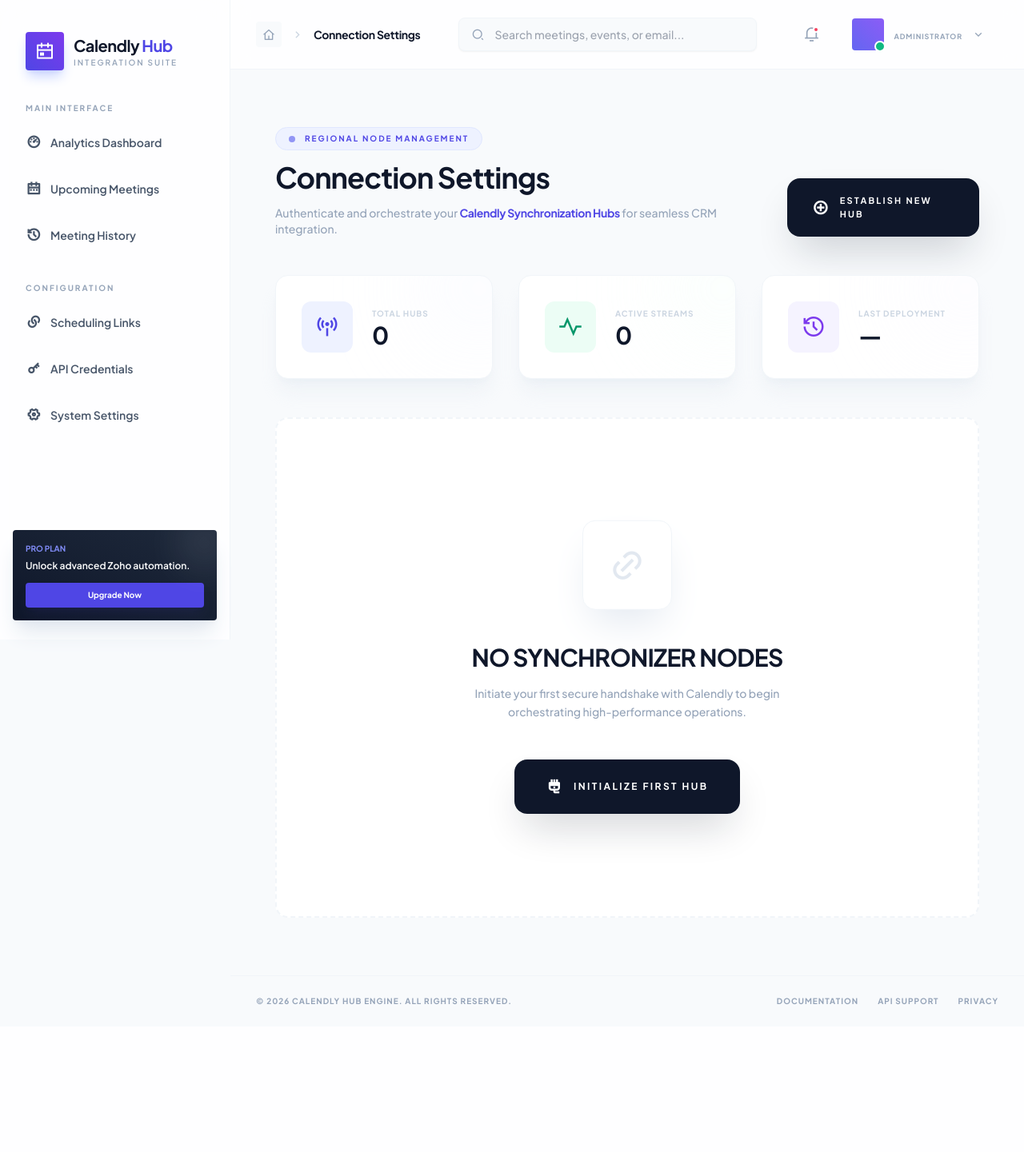
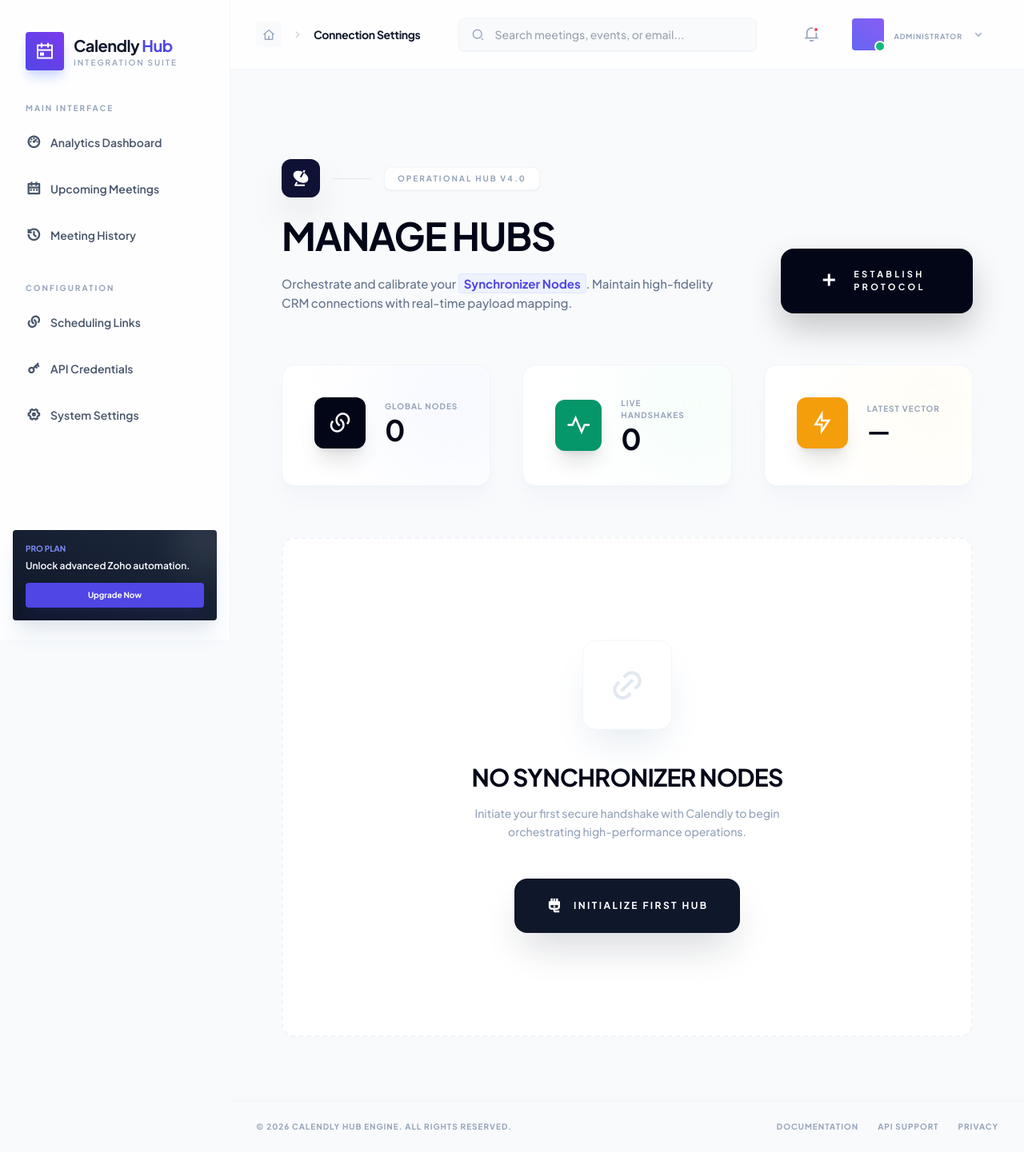
Before and after one commit to NagiPragalathan/django_calendly, a Django app: template templates/acuityscheduling/list_credentials.html in a window 1280 px wide. Shown: the whole page at 80% size. Before the commit the page ends 1257 px from the top, so only its background shows below. Run offline with Django 3.2, Linux system fonts and the light colour scheme; the template is opened without the code that fills it, so the values that code supplies are empty; some libraries are stand-ins or nearby versions.

Commit message:
feat: add UI for listing and managing Acuity Scheduling credentials.

```diff
--- a/templates/acuityscheduling/list_credentials.html
+++ b/templates/acuityscheduling/list_credentials.html
@@ -1,66 +1,82 @@
 {% extends 'base.html' %}
 
-{% block title %}Synchronization Hubs{% endblock %}
+{% block title %}Manage Synchronizer Hubs{% endblock %}
 {% block breadcrumb %}Connection Settings{% endblock %}
 
 {% block content %}
-<div class="max-w-7xl mx-auto py-10 px-6 space-y-12 animate-fade-in">
+<div class="max-w-[1600px] mx-auto py-12 px-8 space-y-16 animate-fade-in">
     <!-- Sophisticated Header Section -->
-    <div class="flex flex-col md:flex-row md:items-end justify-between gap-8 mb-4">
-        <div class="space-y-4">
-            <div class="inline-flex items-center px-4 py-1.5 bg-indigo-50 border border-indigo-100 rounded-full">
-                <span class="w-2 h-2 rounded-full bg-indigo-500 mr-3 animate-pulse"></span>
-                <span class="text-[10px] font-black text-indigo-600 uppercase tracking-[0.2em]">Regional Node Management</span>
+    <div class="flex flex-col md:flex-row md:items-end justify-between gap-12 pt-8">
+        <div class="space-y-6 max-w-2xl">
+            <div class="flex items-center gap-4">
+                <div class="w-12 h-12 bg-slate-950 rounded-xl flex items-center justify-center text-white shadow-2xl relative overflow-hidden group">
+                    <div class="absolute inset-0 bg-indigo-500/20 animate-pulse"></div>
+                    <i class="ri-radar-fill text-2xl relative z-10"></i>
                 </div>
-            <h1 class="text-4xl font-black text-slate-900 tracking-tight leading-none">Connection Settings</h1>
-            <p class="text-sm font-medium text-slate-400">Authenticate and orchestrate your <span class="text-indigo-600 font-bold tracking-tight">Calendly Synchronization Hubs</span> for seamless CRM integration.</p>
+                <div class="h-px w-12 bg-slate-200"></div>
+                <div class="inline-flex items-center px-4 py-1.5 bg-white border border-slate-100 rounded-lg shadow-sm">
+                    <span class="text-[10px] font-black text-slate-400 uppercase tracking-[0.2em]">Operational Hub v4.0</span>
+                </div>
+            </div>
+            <h1 class="text-5xl font-black text-slate-950 tracking-tight leading-none uppercase">Manage Hubs</h1>
+            <p class="text-[15px] font-medium text-slate-500 leading-relaxed">
+                Orchestrate and calibrate your <span class="text-indigo-600 font-bold px-1.5 py-0.5 bg-indigo-50 rounded border border-indigo-100">Synchronizer Nodes</span>. Maintain high-fidelity CRM connections with real-time payload mapping.
+            </p>
         </div>
         <a href="{% url 'create_credentials' %}"
-           class="inline-flex items-center px-8 py-5 bg-slate-900 text-white rounded-2xl shadow-2xl shadow-slate-900/20 hover:shadow-indigo-500/30 hover:bg-indigo-600 hover:-translate-y-1 transition-all duration-500 font-black text-[11px] uppercase tracking-[0.2em]">
-            <i class="ri-add-circle-line mr-3 text-xl"></i>
-            Establish New Hub
+           class="group/btn relative inline-flex items-center px-12 py-6 bg-slate-950 text-white rounded-2xl shadow-[0_20px_40px_rgba(0,0,0,0.2)] hover:shadow-indigo-500/30 hover:bg-indigo-600 transition-all duration-500 overflow-hidden">
+            <div class="absolute inset-0 bg-gradient-to-r from-indigo-600 to-indigo-400 opacity-0 group-hover/btn:opacity-100 transition-opacity"></div>
+            <span class="relative z-10 flex items-center font-black text-[11px] uppercase tracking-[0.3em]">
+                <i class="ri-add-line mr-4 text-2xl group-hover/btn:rotate-90 transition-transform duration-500"></i>
+                Establish Protocol
+            </span>
         </a>
     </div>
 
     <!-- Tactic Overview (Grid of 3 Stats) -->
-    <div class="grid grid-cols-1 md:grid-cols-3 gap-8">
-        <div class="bg-white rounded-2xl p-8 border border-slate-100 shadow-xl shadow-slate-200/40 relative overflow-hidden group">
-            <div class="absolute -top-12 -right-12 w-32 h-32 bg-indigo-50 rounded-full blur-3xl opacity-40"></div>
-            <div class="relative flex items-center">
-                <div class="w-16 h-16 rounded-xl bg-indigo-50 flex items-center justify-center text-indigo-600 text-3xl group-hover:scale-110 transition-transform duration-500">
-                    <i class="ri-broadcast-line"></i>
+    <div class="grid grid-cols-1 md:grid-cols-3 gap-10">
+        <div class="bg-white rounded-2xl p-10 border border-slate-100 shadow-xl shadow-slate-200/20 relative overflow-hidden group/stat">
+            <div class="absolute -top-12 -right-12 w-48 h-48 bg-indigo-50 rounded-full blur-3xl opacity-60 group-hover/stat:scale-125 transition-transform duration-1000"></div>
+            <div class="relative flex items-center justify-between">
+                <div class="flex items-center">
+                    <div class="w-16 h-16 rounded-xl bg-slate-950 flex items-center justify-center text-white text-3xl shadow-xl">
+                        <i class="ri-links-line"></i>
                     </div>
                     <div class="ml-6">
-                    <p class="text-[10px] font-black text-slate-300 uppercase tracking-widest mb-1">Total Hubs</p>
-                    <p class="text-3xl font-black text-slate-900 leading-none">{{ credentials|length }}</p>
+                        <p class="text-[10px] font-black text-slate-400 uppercase tracking-widest mb-1">Global Nodes</p>
+                        <p class="text-4xl font-black text-slate-950 leading-none">{{ credentials|length }}</p>
+                    </div>
                 </div>
             </div>
         </div>
 
-        <div class="bg-white rounded-2xl p-8 border border-slate-100 shadow-xl shadow-slate-200/40 relative overflow-hidden group">
-            <div class="absolute -top-12 -right-12 w-32 h-32 bg-emerald-50 rounded-full blur-3xl opacity-40"></div>
-            <div class="relative flex items-center">
-                <div class="w-16 h-16 rounded-xl bg-emerald-50 flex items-center justify-center text-emerald-600 text-3xl group-hover:scale-110 transition-transform duration-500">
+        <div class="bg-white rounded-2xl p-10 border border-slate-100 shadow-xl shadow-slate-200/20 relative overflow-hidden group/stat">
+            <div class="absolute -top-12 -right-12 w-48 h-48 bg-emerald-50 rounded-full blur-3xl opacity-60 group-hover/stat:scale-125 transition-transform duration-1000"></div>
+            <div class="relative flex items-center justify-between">
+                <div class="flex items-center">
+                    <div class="w-16 h-16 rounded-xl bg-emerald-600 flex items-center justify-center text-white text-3xl shadow-xl">
                         <i class="ri-pulse-line"></i>
                     </div>
                     <div class="ml-6">
-                    <p class="text-[10px] font-black text-slate-300 uppercase tracking-widest mb-1">Active Streams</p>
-                    <p class="text-3xl font-black text-slate-900 leading-none">
+                        <p class="text-[10px] font-black text-slate-400 uppercase tracking-widest mb-1">Live Handshakes</p>
+                        <p class="text-4xl font-black text-slate-950 leading-none">
                             {{ credentials|dictsort:"is_connected"|length }}
                         </p>
                     </div>
                 </div>
             </div>
+        </div>
 
-        <div class="bg-white rounded-2xl p-8 border border-slate-100 shadow-xl shadow-slate-200/40 relative overflow-hidden group">
-            <div class="absolute -top-12 -right-12 w-32 h-32 bg-violet-50 rounded-full blur-3xl opacity-40"></div>
-            <div class="relative flex items-center">
-                <div class="w-16 h-16 rounded-xl bg-violet-50 flex items-center justify-center text-violet-600 text-3xl group-hover:scale-110 transition-transform duration-500">
-                    <i class="ri-history-line"></i>
+        <div class="bg-white rounded-2xl p-10 border border-slate-100 shadow-xl shadow-slate-200/20 relative overflow-hidden group/stat">
+            <div class="absolute -top-12 -right-12 w-48 h-48 bg-amber-50 rounded-full blur-3xl opacity-60 group-hover/stat:scale-125 transition-transform duration-1000"></div>
+            <div class="relative flex items-center justify-between">
+                <div class="flex items-center">
+                    <div class="w-16 h-16 rounded-xl bg-amber-500 flex items-center justify-center text-white text-3xl shadow-xl">
+                        <i class="ri-flashlight-line"></i>
                     </div>
                     <div class="ml-6">
-                    <p class="text-[10px] font-black text-slate-300 uppercase tracking-widest mb-1">Last Deployment</p>
-                    <p class="text-3xl font-black text-slate-900 leading-none">
+                        <p class="text-[10px] font-black text-slate-400 uppercase tracking-widest mb-1">Latest Vector</p>
+                        <p class="text-3xl font-black text-slate-950 leading-none">
                             {% if credentials %}
                                 {{ credentials.0.created_at|date:"M d" }}
                             {% else %}
@@ -71,89 +87,97 @@
                 </div>
             </div>
         </div>
+    </div>
 
     <!-- Hub Orchestration Deck -->
-    <div class="grid gap-10 md:grid-cols-2 lg:grid-cols-3">
+    <div class="grid gap-10 md:grid-cols-2 xl:grid-cols-3">
         {% for credential in credentials %}
-        <div class="bg-white rounded-2xl border border-slate-100 shadow-xl shadow-slate-200/20 hover:shadow-2xl hover:shadow-indigo-500/10 hover:-translate-y-2 transition-all duration-700 group relative overflow-hidden">
-            <div class="absolute top-0 right-0 w-40 h-40 bg-slate-50 opacity-40 rounded-full translate-x-20 -translate-y-20 group-hover:scale-150 transition-transform duration-1000"></div>
+        <div class="bg-white rounded-2xl border border-slate-100 shadow-xl shadow-slate-200/10 hover:shadow-[0_40px_80px_rgba(79,70,229,0.15)] hover:-translate-y-4 transition-all duration-700 group relative overflow-hidden animate-zoom-in" style="animation-delay: {{ forloop.counter0 }}00ms">
+            <!-- Glass Overlay -->
+            <div class="absolute inset-0 bg-gradient-to-br from-indigo-500/5 to-transparent opacity-0 group-hover:opacity-100 transition-opacity duration-700"></div>
 
-            <div class="p-10 relative">
-                <!-- Status Badge Protocol -->
-                <div class="flex justify-between items-start mb-10">
-                    <div class="w-20 h-20 rounded-2xl bg-slate-900 flex items-center justify-center text-white text-3xl font-black rotate-3 group-hover:rotate-0 transition-all duration-500 shadow-2xl shadow-slate-900/20 overflow-hidden relative">
+            <div class="p-10 relative flex flex-col h-full">
+                <div class="flex justify-between items-start mb-12">
+                    <div class="relative">
+                        <div class="w-24 h-24 rounded-2xl bg-slate-950 flex items-center justify-center text-white text-4xl font-black shadow-[0_20px_40px_rgba(0,0,0,0.3)] overflow-hidden group-hover:scale-105 transition-transform duration-500">
                              {% if credential.image_id %}
                                 <img src="/media/{{ credential.image_id }}" class="w-full h-full object-cover">
                              {% else %}
                                 {{ credential.company_name|default:"H"|slice:":1"|upper }}
                              {% endif %}
-                         <div class="absolute inset-0 bg-indigo-500 mix-blend-overlay opacity-0 group-hover:opacity-20 transition-opacity"></div>
                         </div>
-                    <div class="flex flex-col items-end gap-2">
-                        <span class="inline-flex items-center px-4 py-1.5 rounded-full text-[9px] font-black uppercase tracking-[0.2em]
-                                   {% if credential.is_connected %}bg-emerald-50 text-emerald-600 border border-emerald-100{% else %}bg-slate-50 text-slate-400 border border-slate-100{% endif %}">
-                            <span class="w-1.5 h-1.5 rounded-full mr-2 {% if credential.is_connected %}bg-emerald-500 animate-pulse{% else %}bg-slate-300{% endif %} shadow-sm"></span>
+                        {% if credential.is_connected %}
+                        <div class="absolute -bottom-2 -right-2 w-8 h-8 rounded-xl bg-emerald-500 border-4 border-white flex items-center justify-center shadow-lg">
+                            <i class="ri-check-line text-white text-sm font-bold"></i>
+                        </div>
+                        {% endif %}
+                    </div>
+                    <div class="flex flex-col items-end gap-3">
+                        <div class="px-5 py-2 {% if credential.is_connected %}bg-emerald-50 text-emerald-600 border-emerald-100{% else %}bg-slate-50 text-slate-400 border-slate-100{% endif %} rounded-xl border text-[10px] font-black uppercase tracking-widest shadow-sm">
                             {{ credential.status_text }}
-                        </span>
+                        </div>
                         {% if credential.is_primary %}
-                        <div class="px-3 py-1 bg-amber-50 text-amber-600 rounded-lg border border-amber-100 text-[8px] font-black uppercase tracking-widest flex items-center shadow-sm shadow-amber-100">
-                            <i class="ri-star-fill mr-1.5"></i> Primary Hub
+                        <div class="px-4 py-1.5 bg-amber-50 text-amber-600 rounded-lg border border-amber-100 text-[8px] font-black uppercase tracking-[0.2em] flex items-center shadow-sm">
+                            <i class="ri-vip-diamond-fill mr-2"></i> Master Node
                         </div>
                         {% endif %}
                     </div>
                 </div>
 
-                <div class="mb-8 min-h-[64px]">
-                    <h3 class="text-xl font-black text-slate-900 group-hover:text-indigo-600 transition-colors leading-tight uppercase tracking-tight">
-                        {{ credential.company_name|default:"Personal Synchronizer" }}
+                <div class="mb-10 flex-1">
+                    <h3 class="text-2xl font-black text-slate-950 leading-tight uppercase tracking-tight group-hover:text-indigo-600 transition-colors">
+                        {{ credential.company_name|default:"Handshake Synchronizer" }}
                     </h3>
-                    <p class="text-xs font-bold text-slate-400 flex items-center mt-2 group-hover:text-slate-600 transition-colors">
-                        <i class="ri-terminal-line mr-2 text-indigo-500"></i> {{ credential.email }}
+                    <div class="flex items-center gap-4 mt-4">
+                        <div class="w-8 h-8 rounded-lg bg-slate-50 flex items-center justify-center text-slate-400">
+                            <i class="ri-fingerprint-line"></i>
+                        </div>
+                        <p class="text-[11px] font-black text-slate-500 uppercase tracking-widest line-clamp-1 italic">
+                            {{ credential.email|default:"Identity Pending" }}
                         </p>
                     </div>
+                </div>
 
-                <!-- Session Context Integration -->
-                <div class="mb-10">
+                <!-- Strategic Pivot Actions -->
+                <div class="space-y-6">
+                    <div class="flex items-center justify-between p-1.5 bg-slate-50 rounded-2xl border border-slate-100">
                         {% if request.session.active_calendly_id == credential.unique_id|stringformat:"s" %}
-                    <div class="inline-flex items-center px-4 py-1.5 bg-indigo-600 text-white rounded-full text-[9px] font-black uppercase tracking-[0.22em] shadow-xl shadow-indigo-200 group-hover:shadow-indigo-400/30 transition-shadow">
-                        <span class="w-1.5 h-1.5 rounded-full bg-white mr-2.5 animate-pulse"></span>
-                        Currently In Command
+                        <div class="flex-1 flex items-center justify-center py-4 bg-slate-950 text-white rounded-xl text-[10px] font-black uppercase tracking-[0.2em] shadow-xl">
+                            <span class="w-2 h-2 rounded-full bg-emerald-500 mr-3 animate-pulse shadow-[0_0_10px_rgba(16,185,129,0.8)]"></span>
+                            Handshake Active
                         </div>
                         {% else %}
                         <a href="{% url 'switch_active_account' credential.unique_id %}"
-                       class="inline-flex items-center px-4 py-1.5 bg-slate-50 text-slate-500 rounded-full text-[9px] font-black uppercase tracking-[0.2em] hover:bg-slate-900 hover:text-white transition-all duration-300 border border-slate-100">
-                        Switch Control
-                        <i class="ri-arrow-right-up-line ml-2"></i>
+                           class="flex-1 text-center py-4 text-slate-500 font-black text-[10px] uppercase tracking-[0.2em] hover:text-indigo-600 hover:bg-white rounded-xl transition-all">
+                            Switch Context
+                        </a>
+                        {% endif %}
+                        <div class="w-px h-6 bg-slate-200 mx-2"></div>
+                        <a href="{% url 'edit_credentials' credential.unique_id %}"
+                           class="w-12 h-12 bg-white text-slate-950 rounded-xl flex items-center justify-center hover:bg-slate-950 hover:text-white transition-all shadow-sm border border-slate-100" title="Manage Vector">
+                            <i class="ri-settings-5-fill text-xl"></i>
+                        </a>
+                    </div>
+
+                    <div class="flex items-center justify-between">
+                        <div class="flex items-center gap-2">
+                             {% if not credential.is_primary %}
+                            <a href="{% url 'set_primary_credential' credential.unique_id %}"
+                               class="px-4 py-2 bg-white border border-slate-100 text-slate-400 rounded-lg text-[9px] font-black uppercase tracking-widest hover:bg-amber-50 hover:text-amber-600 hover:border-amber-200 transition-all">
+                                Set Master
+                            </a>
+                            {% endif %}
+                            {% if not credential.refresh_token %}
+                            <a href="{% url 'calendly_auth' credential.unique_id %}"
+                               class="px-4 py-2 bg-indigo-600 text-white rounded-lg text-[9px] font-black uppercase tracking-widest hover:bg-indigo-500 transition-all shadow-lg">
+                                Authenticate
                             </a>
                             {% endif %}
                         </div>
-
-                <!-- Strategic Pivot Actions -->
-                <div class="pt-8 border-t border-slate-50 flex items-center justify-between">
-                    <div class="flex items-center space-x-3">
-                        <a href="{% url 'edit_credentials' credential.unique_id %}"
-                           class="w-11 h-11 bg-white border border-slate-100 text-slate-400 rounded-xl hover:bg-slate-900 hover:text-white transition-all duration-300 flex items-center justify-center shadow-lg shadow-slate-100 hover:shadow-slate-900/20" title="Hub Configuration">
-                            <i class="ri-settings-4-line text-lg"></i>
-                        </a>
-                        {% if not credential.is_primary %}
-                        <a href="{% url 'set_primary_credential' credential.unique_id %}"
-                           class="w-11 h-11 bg-white border border-slate-100 text-slate-400 rounded-xl hover:bg-amber-500 hover:text-white transition-all duration-300 flex items-center justify-center shadow-lg shadow-slate-100 hover:shadow-amber-500/20" title="Promote to Primary">
-                            <i class="ri-star-line text-lg"></i>
-                        </a>
-                        {% endif %}
-                    </div>
-
-                    <div class="flex items-center space-x-3">
-                        {% if not credential.refresh_token %}
-                        <a href="{% url 'calendly_auth' credential.unique_id %}"
-                           class="px-6 py-3 bg-indigo-600 text-white rounded-xl font-black text-[10px] uppercase tracking-widest hover:bg-indigo-500 hover:-translate-y-0.5 transition-all shadow-xl shadow-indigo-100">
-                            AUTH PROTOCOL
-                        </a>
-                        {% endif %}
                         <form action="{% url 'delete_credentials' credential.unique_id %}" method="POST" class="inline" onsubmit="return confirm('Securely disconnect this hub?');">
                             {% csrf_token %}
-                            <button type="submit" class="w-11 h-11 bg-white border border-slate-100 text-slate-400 rounded-xl hover:bg-rose-500 hover:text-white transition-all duration-300 flex items-center justify-center shadow-lg shadow-slate-100">
-                                <i class="ri-delete-bin-7-line text-lg"></i>
+                            <button type="submit" class="p-3 text-slate-300 hover:text-rose-500 transition-colors">
+                                <i class="ri-delete-bin-line text-lg"></i>
                             </button>
                         </form>
                     </div>
@@ -167,7 +191,7 @@
                 <div class="w-28 h-28 bg-white border border-slate-100 rounded-2xl flex items-center justify-center mx-auto mb-10 shadow-2xl shadow-slate-200 animate-float">
                     <i class="ri-link-m text-5xl text-slate-200"></i>
                 </div>
-                <h3 class="text-3xl font-black text-slate-900 tracking-tight uppercase">No Synchronizer Nodes</h3>
+                <h3 class="text-3xl font-black text-slate-950 tracking-tight uppercase">No Synchronizer Nodes</h3>
                 <p class="text-sm font-medium text-slate-400 max-w-sm mx-auto mt-4 leading-relaxed">
                     Initiate your first secure handshake with Calendly to begin orchestrating high-performance operations.
                 </p>
@@ -186,6 +210,12 @@
     @keyframes fade-in { from { opacity: 0; transform: translateY(15px); } to { opacity: 1; transform: translateY(0); } }
     .animate-fade-in { animation: fade-in 0.8s cubic-bezier(0.16, 1, 0.3, 1); }
 
+    .animate-zoom-in { animation: zoom-in 0.6s cubic-bezier(0.16, 1, 0.3, 1) both; }
+    @keyframes zoom-in {
+        from { opacity: 0; transform: scale(0.95); }
+        to { opacity: 1; transform: scale(1); }
+    }
+
     .animate-float { animation: float 6s ease-in-out infinite; }
     @keyframes float {
         0%, 100% { transform: translateY(0); }
```
Lines whose indentation alone changed are shown as unchanged.
